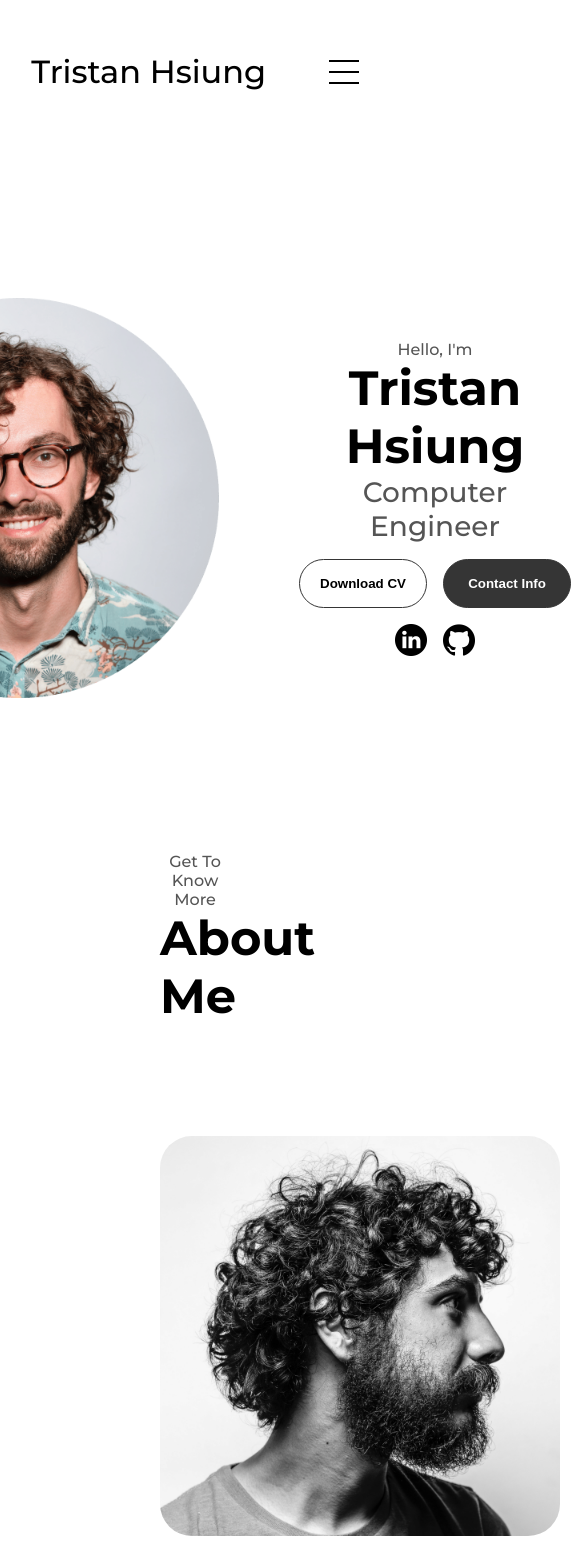
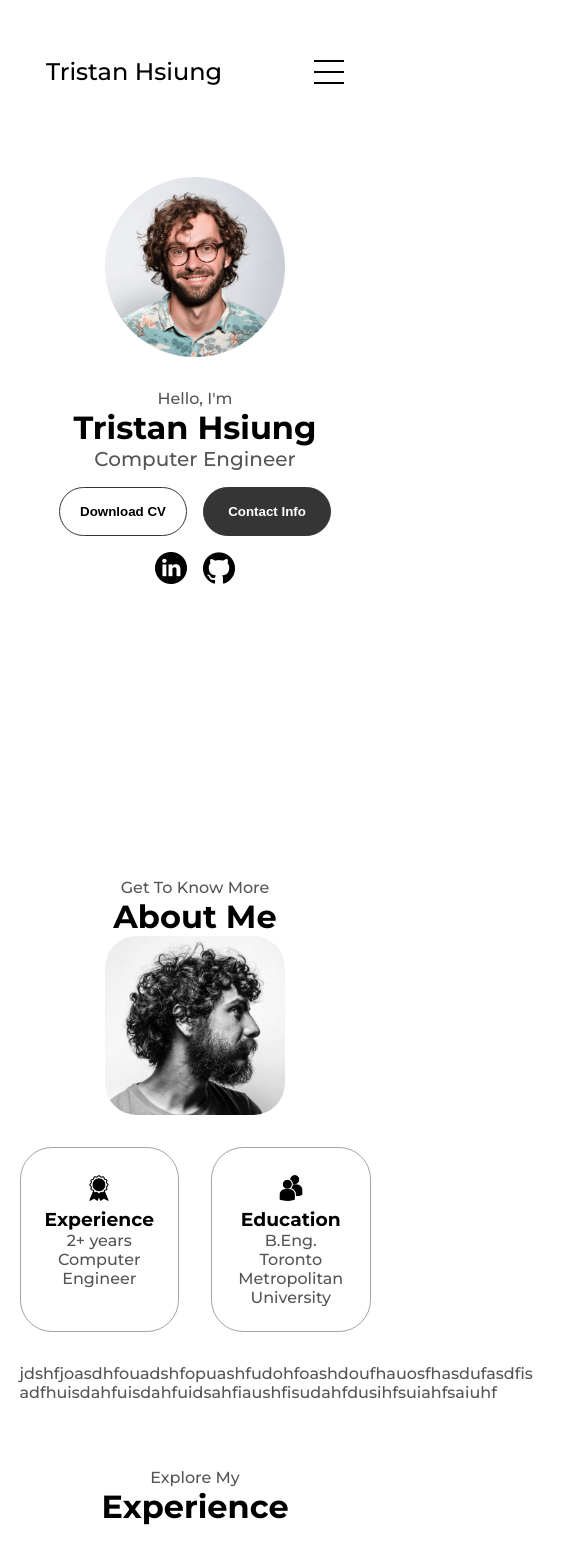
Before and after one commit to 3stan-H/Website-attempt-2, a plain HTML site: page index.html in a window 390 px wide. Shown: the top 1556 px of the page, 585 px wide, since content can reach past the window. Drawn offline with Linux system fonts and the light colour scheme.

Commit message:
screen changes

```diff
--- a/mediaqueries.css
+++ b/mediaqueries.css
@@ -1,8 +1,99 @@
 @media screen and (max-width: 1200px) {
-    #desktop-nav{
-        display: none;
-    }
-    #hamburger-nav{
-        display: flex;
-    }
+  #profile {
+    height: 83vh;
+    margin-bottom: 6rem;
+  }
+  .about-containers {
+    flex-wrap: wrap;
+  }
 }
+
+@media screen and (max-width: 1200px) {
+  #desktop-nav {
+    display: none;
+  }
+  #hamburger-nav {
+    display: flex;
+  }
+  #experience,
+  .experience-details-container {
+    margin-top: 2rem;
+  }
+  #profile,
+  .section-container {
+    display: block;
+  }
+  .arrow {
+    display: none;
+  }
+  section,
+  .section-container {
+    height: fit-content;
+  }
+  section {
+    margin: 0 5%;
+  }
+  .section_pic-container {
+    width: 275px;
+    height: 275px;
+    margin: 0 auto 2rem;
+  }
+  .about-containers {
+    margin-top: 0;
+  }
+}
+
+@media screen and (max-width: 1200px) {
+  #contact,
+  footer {
+    height: 40vh;
+  }
+  #profile {
+    height: 83vh;
+    margin-bottom: 0;
+  }
+  article {
+    font-size: 1rem;
+  }
+  footer nav {
+    height: fit-content;
+    margin-bottom: 2rem;
+  }
+  .about-containers,
+  .contact-info-upper-container,
+  .btn-container {
+    flex-wrap: wrap;
+  }
+  .contact-info-container {
+    margin: 0;
+  }
+  .contact-info-container p,
+  .nav-links li a {
+    font-size: 1rem;
+  }
+  .experience-sub-title {
+    font-size: 1.25rem;
+  }
+  .logo {
+    font-size: 1.5rem;
+  }
+  .nav-links {
+    flex-direction: column;
+    gap: 0.5rem;
+    text-align: center;
+  }
+  .section_pic-container {
+    width: auto;
+    height: 46vw;
+    justify-content: center;
+  }
+  .section_text_p2 {
+    font-size: 1.25rem;
+  }
+  .title {
+    font-size: 2rem;
+  }
+  .text-container {
+    text-align: justify;
+  }
+}
```
